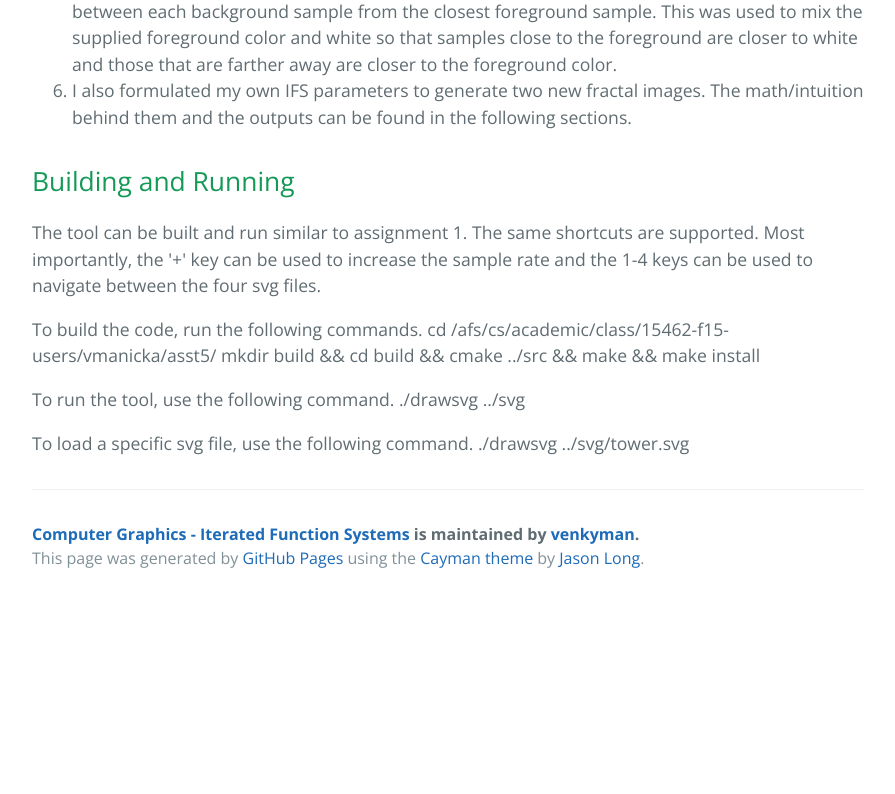
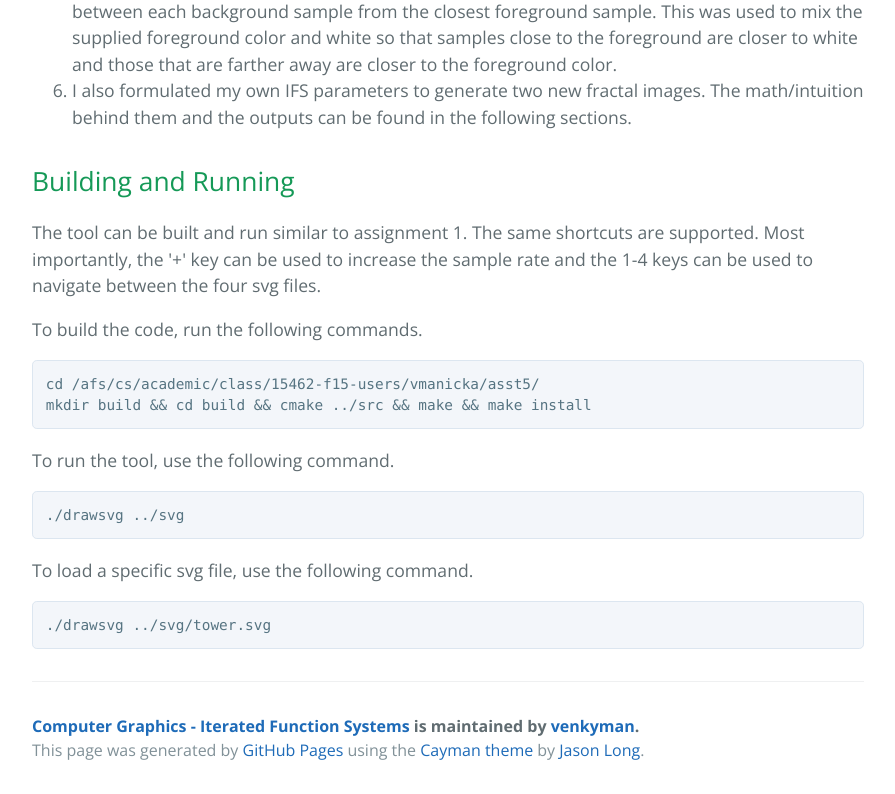
Before and after one commit to venkyman/Graphics-ProjectWriteup, a plain HTML site: page index.html in a window 1280 px wide. Shown: the part 1622-2416 px from the top of the page, without its empty margins (192-1087 px from the left). Before the commit the page ends 2224 px from the top, so only its background shows below. Drawn offline with nearby package versions, Linux system fonts and the light colour scheme.

Commit message:
Create gh-pages branch via GitHub

```diff
--- a/index.html
+++ b/index.html
@@ -58,15 +58,21 @@
 
 <p>The tool can be built and run similar to assignment 1. The same shortcuts are supported. Most importantly, the '+' key can be used to increase the sample rate and the 1-4 keys can be used to navigate between the four svg files.</p>
 
-<p>To build the code, run the following commands.
-cd /afs/cs/academic/class/15462-f15-users/vmanicka/asst5/
-mkdir build &amp;&amp; cd build &amp;&amp; cmake ../src &amp;&amp; make &amp;&amp; make install</p>
+<p>To build the code, run the following commands.</p>
 
-<p>To run the tool, use the following command.
-./drawsvg ../svg</p>
+<pre lang="code"><code>cd /afs/cs/academic/class/15462-f15-users/vmanicka/asst5/
+mkdir build &amp;&amp; cd build &amp;&amp; cmake ../src &amp;&amp; make &amp;&amp; make install
+</code></pre>
 
-<p>To load a specific svg file, use the following command.
-./drawsvg ../svg/tower.svg</p>
+<p>To run the tool, use the following command.</p>
+
+<pre lang="code"><code>./drawsvg ../svg
+</code></pre>
+
+<p>To load a specific svg file, use the following command.</p>
+
+<pre lang="code"><code>./drawsvg ../svg/tower.svg
+</code></pre>
 
       <footer class="site-footer">
         <span class="site-footer-owner"><a href="https://github.com/venkyman/graphics-projectwriteup">Computer Graphics - Iterated Function Systems</a> is maintained by <a href="https://github.com/venkyman">venkyman</a>.</span>
```
Also changed, not shown: params.json (+1 -1 lines).
